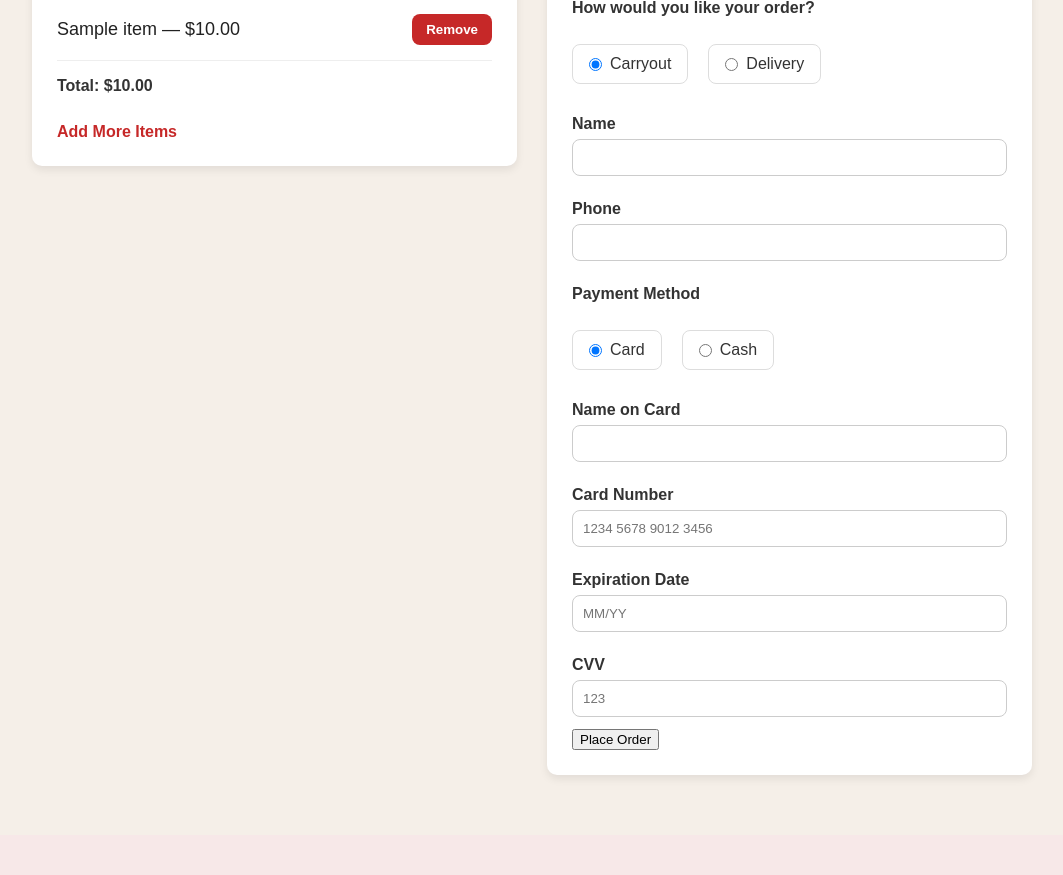
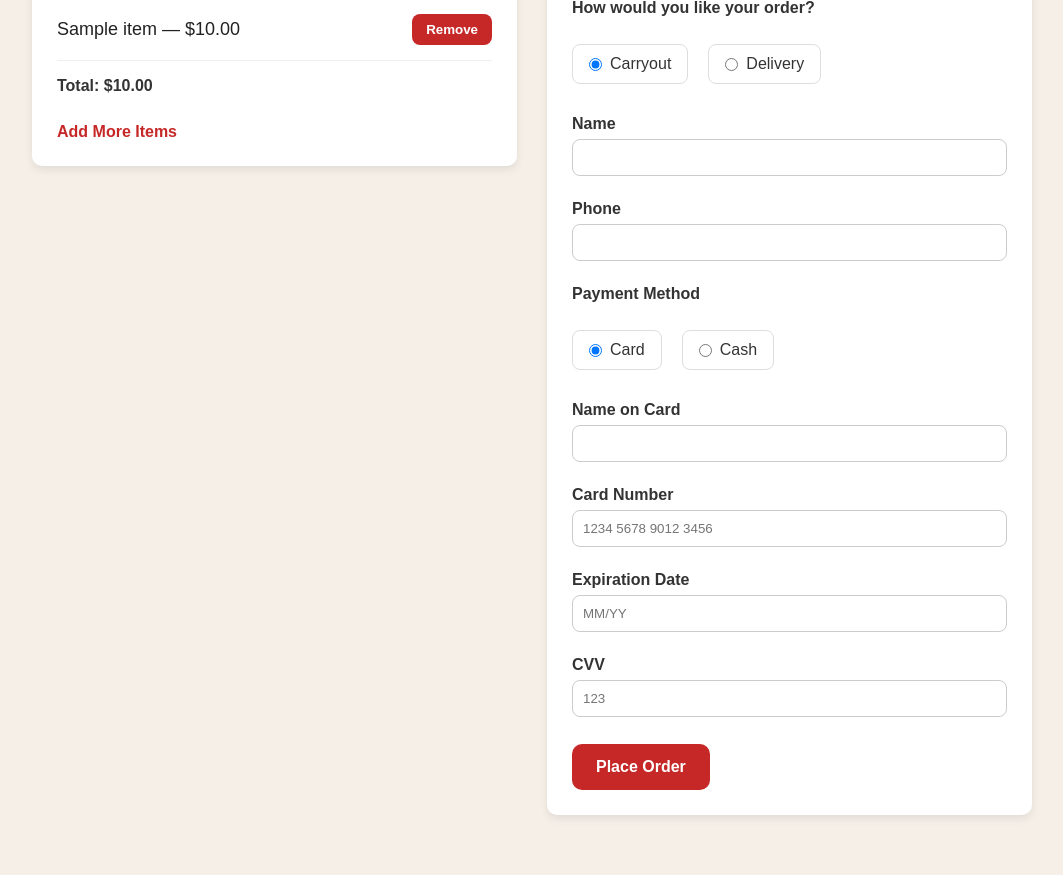
Before and after one commit to sktooyak/pizza-app, a Flask app: template templates/order.html in a window 1280 px wide. Shown: the part 378-1253 px from the top of the page, without its empty margins (108-1171 px from the left). Before the commit the page ends 1156 px from the top, so only its background shows below. Run offline with Flask 3, Linux system fonts and the light colour scheme; the template is opened without the code that fills it: most values are stand-ins (such as "Sample title", 1, 10 or a date in 2020).

Commit message:
Update style.css

```diff
--- a/static/style.css
+++ b/static/style.css
@@ -337,6 +337,18 @@ body {
     transition: 0.3s ease;
 }
 
+.place-order-btn {
+    background-color: #c62828;
+    color: white;
+    border: none;
+    padding: 14px 24px;
+    border-radius: 10px;
+    font-size: 16px;
+    font-weight: bold;
+    cursor: pointer;
+    margin-top: 15px;
+    transition: 0.3s ease;
+}
 .place-order-btn:hover {
     background-color: #a61f1f;
     transform: scale(1.03);
```
